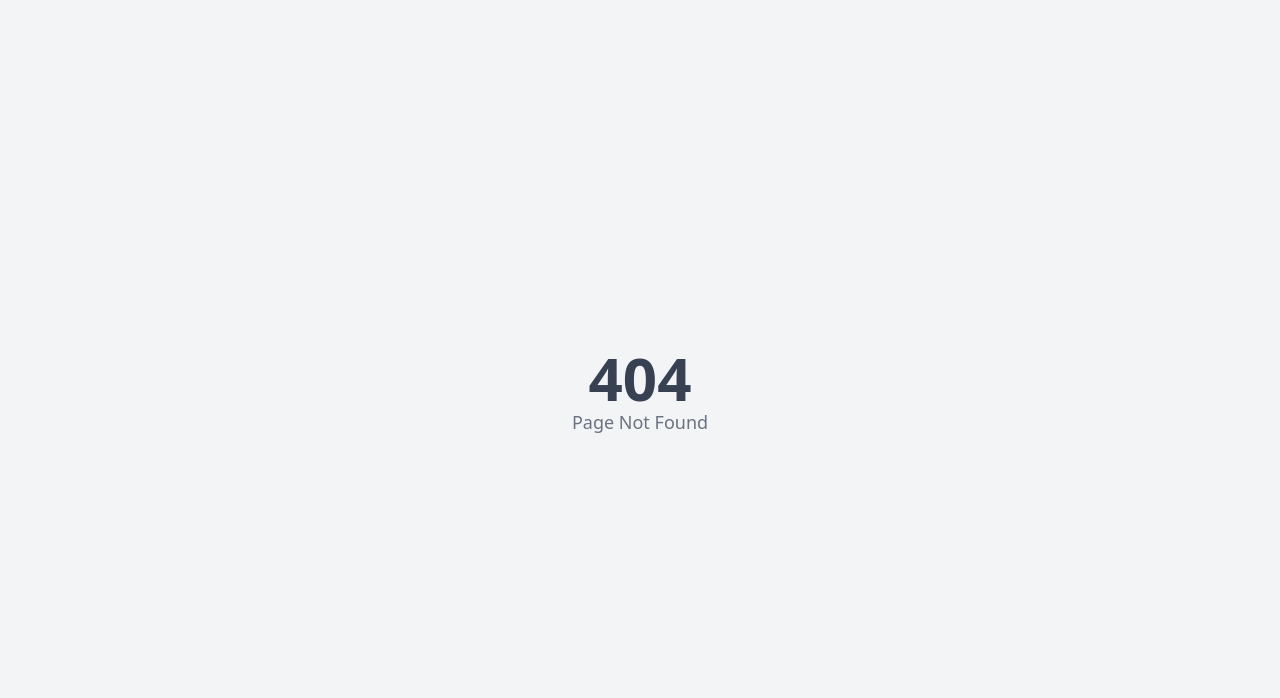
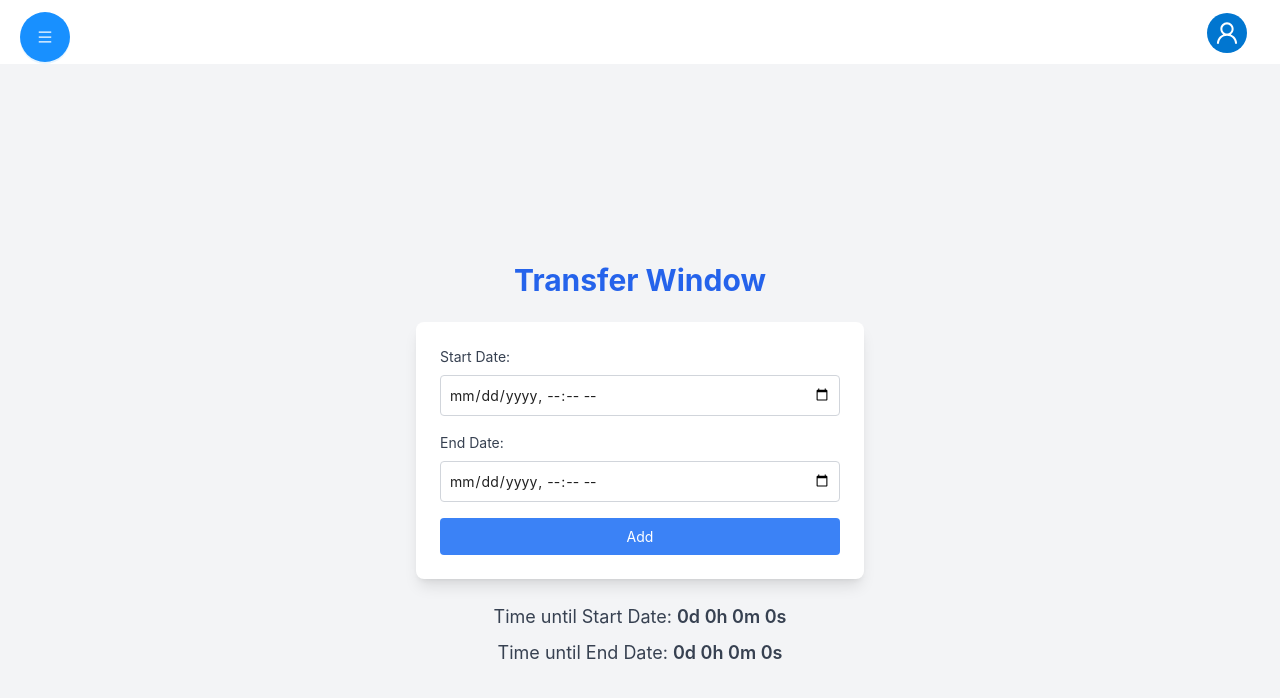
Before and after one commit to dtms-official/District-Transfer-Management-System, a React (Create React App) app in the folder client/: page /admin_dashboard/transfer-window in a window 1280 px wide. Before the commit this address had no page. Shown: the top 698 px of the page. Built offline with nearby package versions, Linux system fonts and the light colour scheme; sample sign-in values are in the browser's storage.

Commit message:
transferwindow update

```diff
--- a/client/src/components/admin/Sidebar.jsx
+++ b/client/src/components/admin/Sidebar.jsx
@@ -78,24 +78,28 @@ const Sidebar = () => {
         onClose={closeDrawer}
         visible={visible}
       >
+
         <Menu mode="vertical" defaultSelectedKeys={["1"]}>
-          <Menu.Item key="1" icon={<HomeOutlined />}>
+        <Menu.Item key="1" icon={<TeamOutlined />}>
+            <Link to="admin_dashboard/transfer-window">Transfer Window</Link>
+          </Menu.Item>
+          <Menu.Item key="2" icon={<HomeOutlined />}>
             <Link to="/admin_dashboard">Dashboard</Link>
           </Menu.Item>
           {adminRole === "superAdmin" && (
-            <Menu.Item key="2" icon={<TeamOutlined />}>
+            <Menu.Item key="3" icon={<TeamOutlined />}>
               <Link to="admin_dashboard/admin-management">
                 Admin Management
               </Link>
             </Menu.Item>
           )}
-          <Menu.Item key="3" icon={<TeamOutlined />}>
+          <Menu.Item key="4" icon={<TeamOutlined />}>
             <Link to="admin_dashboard/user-management">User Management</Link>
           </Menu.Item>
-          <Menu.Item key="4" icon={<SolutionOutlined />}>
+          <Menu.Item key="5" icon={<SolutionOutlined />}>
             <Link to="admin_dashboard/cadre-management">Cadre Management</Link>
           </Menu.Item>
-          <Menu.Item key="5" icon={<SettingOutlined />} onClick={showSettingsModal}>
+          <Menu.Item key="6" icon={<SettingOutlined />} onClick={showSettingsModal}>
             Settings
           </Menu.Item>
         </Menu>
--- /dev/null
+++ b/client/src/components/admin/TransferWindow.js
@@ -0,0 +1,79 @@
+import React, { useState, useEffect } from 'react';
+
+export default function TransferWindow() {
+  const [startDate, setStartDate] = useState('');
+  const [endDate, setEndDate] = useState('');
+  const [timer, setTimer] = useState({
+    start: null,
+    end: null,
+  });
+
+  const handleAdd = () => {
+    if (startDate && endDate) {
+      const start = new Date(startDate).getTime();
+      const end = new Date(endDate).getTime();
+      const now = Date.now();
+
+      setTimer({
+        start: start > now ? start - now : 0,
+        end: end > now ? end - now : 0,
+      });
+    }
+  };
+
+  const formatTime = (milliseconds) => {
+    const seconds = Math.floor((milliseconds / 1000) % 60);
+    const minutes = Math.floor((milliseconds / 1000 / 60) % 60);
+    const hours = Math.floor((milliseconds / (1000 * 60 * 60)) % 24);
+    const days = Math.floor(milliseconds / (1000 * 60 * 60 * 24));
+
+    return `${days}d ${hours}h ${minutes}m ${seconds}s`;
+  };
+
+  useEffect(() => {
+    const interval = setInterval(() => {
+      setTimer((prev) => ({
+        start: prev.start > 0 ? prev.start - 1000 : 0,
+        end: prev.end > 0 ? prev.end - 1000 : 0,
+      }));
+    }, 1000);
+
+    return () => clearInterval(interval);
+  }, []);
+
+  return (
+    <div className="p-4 bg-gray-100 min-h-screen flex flex-col items-center justify-center">
+      <h1 className="text-3xl font-bold mb-6 text-blue-600">Transfer Window</h1>
+      <div className="bg-white p-6 rounded-lg shadow-lg w-full max-w-md">
+        <label className="block mb-4">
+          <span className="text-gray-700">Start Date:</span>
+          <input
+            type="datetime-local"
+            value={startDate}
+            onChange={(e) => setStartDate(e.target.value)}
+            className="mt-2 block w-full p-2 border border-gray-300 rounded"
+          />
+        </label>
+        <label className="block mb-4">
+          <span className="text-gray-700">End Date:</span>
+          <input
+            type="datetime-local"
+            value={endDate}
+            onChange={(e) => setEndDate(e.target.value)}
+            className="mt-2 block w-full p-2 border border-gray-300 rounded"
+          />
+        </label>
+        <button
+          onClick={handleAdd}
+          className="w-full bg-blue-500 text-white p-2 rounded hover:bg-blue-600"
+        >
+          Add
+        </button>
+      </div>
+      <div className="mt-6 text-center">
+        <p className="text-lg text-gray-700">Time until Start Date: <span className="font-semibold">{formatTime(timer.start)}</span></p>
+        <p className="text-lg text-gray-700 mt-2">Time until End Date: <span className="font-semibold">{formatTime(timer.end)}</span></p>
+      </div>
+    </div>
+  );
+}
--- a/client/src/routes/index.js
+++ b/client/src/routes/index.js
@@ -14,6 +14,7 @@ const UpdateProfile = lazy(() => import("../views/app-views/UpdateProfile"));
 const UserViewProfile = lazy(() =>
   import("../views/app-views/UserViewProfile")
 );
+
 const Cadre = lazy(() => import("../components/admin/Cadre"));
 const UserManagement = lazy(() => import("../components/admin/UserManagement"));
 const Test = lazy(() => import("../views/Test"));
@@ -21,7 +22,7 @@ const NotFound = lazy(() => import("../views/NotFound"));
 const AdminManagement = lazy(() =>
   import("../components/admin/AdminManagement")
 );
-
+const TransferWindow = lazy(() => import("../components/admin/TransferWindow"));
 const authRoutes = [
   { path: "/register", element: <Register /> },
   { path: "/login", element: <Login /> },
@@ -38,6 +39,7 @@ const userRoutes = [
 
 
 const adminRoutes = [
+  { path: "/admin_dashboard/transfer-window", element: <TransferWindow /> },
   { path: "/admin_dashboard", element: <AdminDashboard /> },
   { path: "/admin_dashboard/admin-management", element: <AdminManagement /> },
   { path: "/admin_dashboard/user-management", element: <UserManagement /> },
```
